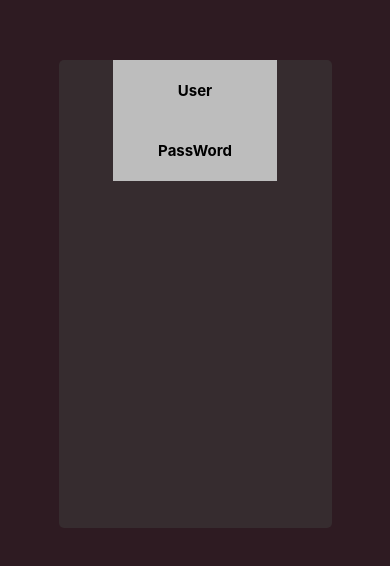
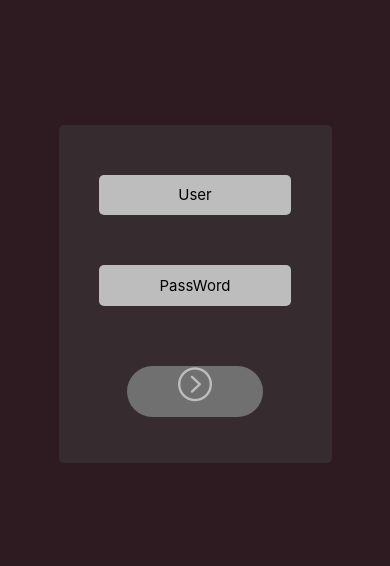
Before and after one commit to KauanAg-devs/CodeStorm, a React Native app in the folder CodeStormProject/: screen /Login in a window 390 px wide. Shown: the part 128-694 px from the top of the page. Built offline with nearby package versions, Linux system fonts and the light colour scheme.

Commit message:
Form quase pronto

```diff
--- a/CodeStormProject/App.tsx
+++ b/CodeStormProject/App.tsx
@@ -1,10 +1,26 @@
 import React from "react";
-import { SafeAreaView, Text } from "react-native";
-import Login from "./src/pages/login/Login";
+import { SafeAreaView } from "react-native";
+import Home from "./src/pages/Home";
+import LoginRoute from "./src/routes/Login.routes";
+import { NavigationContainer } from "@react-navigation/native";
 export default function App(){
-  return(
-    <SafeAreaView style={{flex: 1}}>
-      <Login />
-    </SafeAreaView>
-  )
+  // Login == false(renderiza Login)
+  // Login ==  true(renderiza Home)
+  let login = false
+  if(!login) {
+    return(
+      <SafeAreaView style={{flex: 1}}>
+        <NavigationContainer>
+          <LoginRoute />
+        </NavigationContainer>
+      </SafeAreaView>
+    )
+  }
+
+    return(
+      <SafeAreaView>
+        <Home />
+      </SafeAreaView>
+    )
+
 }
--- a/CodeStormProject/package.json
+++ b/CodeStormProject/package.json
@@ -15,14 +15,16 @@
     "@react-navigation/stack": "^6.3.17",
     "expo": "~49.0.8",
     "expo-status-bar": "~1.6.0",
+    "native-base": "^3.4.28",
     "react": "18.2.0",
     "react-native": "0.72.4",
     "react-native-safe-area-context": "4.6.3",
-    "react-native-screens": "~3.22.0"
+    "react-native-screens": "~3.22.0",
+    "react-native-svg": "13.9.0"
   },
   "devDependencies": {
     "@babel/core": "^7.20.0",
-    "@types/react": "~18.0.14",
+    "@types/react": "~18.2.14",
     "typescript": "^5.1.3"
   },
   "private": true
--- /dev/null
+++ b/CodeStormProject/src/components/ButtonLogin.tsx
@@ -0,0 +1,36 @@
+import React from "react";
+import { TouchableHighlight, View, StyleSheet } from 'react-native'
+import { AntDesign } from '@expo/vector-icons';
+
+interface Props {
+    onClick: Function
+}
+
+export default function ButtonLogin(props: Props) {
+    return(
+        <View style={styles.container}>
+            <TouchableHighlight onPress={() => props.onClick()} style={styles.button}>
+                <AntDesign style={styles.icon}  name="rightcircleo" size={34} color="#BDBDBD" />
+            </TouchableHighlight>
+        </View>
+    )
+}
+
+const styles = StyleSheet.create({
+    container: {
+        width: '100%',
+        height: '15%',
+        alignItems: 'center'
+    },
+    button: {
+        backgroundColor: '#707070',
+        borderRadius: 50,
+        width: '50%',
+        height: '100%'
+    },
+    icon: {
+        textAlign: 'center',
+        textAlignVertical: 'center',
+        height: '100%'
+    }
+})
--- /dev/null
+++ b/CodeStormProject/src/pages/Home.tsx
@@ -0,0 +1,11 @@
+import React from "react";
+import { View, Text } from 'react-native'
+
+export default function Home() {
+
+    return(
+        <View>
+            <Text>Home</Text>
+        </View>
+    )
+}
--- /dev/null
+++ b/CodeStormProject/src/pages/Login.tsx
@@ -0,0 +1,84 @@
+import React, { useState } from "react";
+import { View, Text, StyleSheet, Dimensions, TextInput } from 'react-native'
+import ButtonLogin from "../components/ButtonLogin";
+import { CommonActions } from '@react-navigation/native';
+import { useNavigation } from '@react-navigation/native'
+export default function Login() {
+    const [user, setUser] = useState("")
+    const [passWord, setPassWord] = useState("")
+    const navigation = useNavigation();
+
+
+    function Submit() {
+        if(passWord.length < 8) {
+            console.warn("Digite 8 Caracteres");
+            return;
+        }
+        navigation.dispatch(
+            CommonActions.reset({
+                index: 0,
+                routes: [{name: 'Home'}]
+            })
+        )
+    }
+
+    function handleUser(e: string) {
+        setUser(e)
+    }
+    function PassWord(e: string) {
+        setPassWord(e)
+    }
+    return(
+        <View style={styles.container}>
+            <View style={styles.form}>
+                <View style={styles.inputsContainer}>
+                    <TextInput
+                    value={user}
+                    onChangeText={handleUser}
+                    style={styles.inputs}
+                    placeholder="User"
+                    placeholderTextColor='black'/>
+                    <TextInput
+                    value={passWord}
+                    onChangeText={PassWord}
+                    style={styles.inputs}
+                    secureTextEntry={true}
+                    placeholder="PassWord"
+                    placeholderTextColor='black'/>
+                </View>
+                <ButtonLogin onClick={Submit}/>
+            </View>
+        </View>
+    )
+}
+const styles = StyleSheet.create({
+    container: {
+        flex: 1,
+        justifyContent: 'center',
+        alignItems: 'center',
+        backgroundColor: '#2E1B22'
+    },
+    form: {
+        backgroundColor: '#362C2F',
+        height: Dimensions.get('window').height / 2.5,
+        width: '70%',
+        borderRadius: 5,
+        gap: 25
+    },
+    inputsContainer: {
+        justifyContent: 'center',
+        alignItems: 'center',
+        marginTop: '5%',
+        height: '60%',
+        width: '100%',
+        gap: 50
+    },
+    inputs: {
+        width: '70%',
+        height: '20%',
+        fontSize: 15,
+        textAlign: 'center',
+        backgroundColor: '#BDBDBD',
+        borderRadius: 5
+    }
+})
--- a/CodeStormProject/src/pages/login/Login.tsx
+++ /dev/null
@@ -1,25 +0,0 @@
-import * as React from 'react'
-import { View, Text, TextInput } from 'react-native'
-import style from './style'
-interface Props {
-
-}
-
-export default function Login(props: Props) {
-
-    return(
-        <View style={style.container}>
-            <View style={style.form}>
-                    <TextInput
-                    placeholder='User'
-                    style={style.inputs}/>
-
-                    <TextInput
-                    placeholder='PassWord'
-                    secureTextEntry
-                    style={style.inputs}/>
-
-            </View>
-        </View>
-    )
-}
--- a/CodeStormProject/src/pages/login/style.tsx
+++ /dev/null
@@ -1,27 +0,0 @@
-import React from "react";
-import { StyleSheet, Dimensions } from "react-native";
-// Estilo da tela de Login
-export default StyleSheet.create({
-    container: {
-        flex: 1,
-        justifyContent: 'center',
-        alignItems: 'center',
-        backgroundColor: '#2E1B22'
-    },
-    form: {
-        backgroundColor: '#362C2F',
-        borderRadius: 5,
-        height: (Dimensions.get('window').height / 1.8),
-        width: '70%',
-        alignItems: 'center'
-    },
-    inputs: {
-        backgroundColor: '#BDBDBD',
-        textAlign: 'center',
-        textAlignVertical: 'center',
-        fontWeight: 'bold',
-        fontSize: 15,
-        height: '13%',
-        width: '60%'
-    }
-})
--- /dev/null
+++ b/CodeStormProject/src/routes/Login.routes.tsx
@@ -0,0 +1,27 @@
+import React from "react";
+import { createStackNavigator } from "@react-navigation/stack";
+import Login from "../pages/Login";
+import Home from "../pages/Home";
+
+export default function LoginRoute() {
+    const Stack = createStackNavigator();
+    return(
+        <Stack.Navigator>
+            <Stack.Screen name="Login"
+            component={Login}
+            options={{
+                title: "",
+                headerTransparent: true,
+                headerShown: false
+            }}/>
+            <Stack.Screen
+            name="Home"
+            component={Home}
+            options={{
+                title: "",
+                headerTransparent: true,
+                headerShown: false
+            }}/>
+        </Stack.Navigator>
+    )
+}
```
Also changed, not shown: CodeStormProject/src/routes/Stack.tsx (deleted, +0 -26 lines), 1 other file (tests, documents, lock files or other folders).
